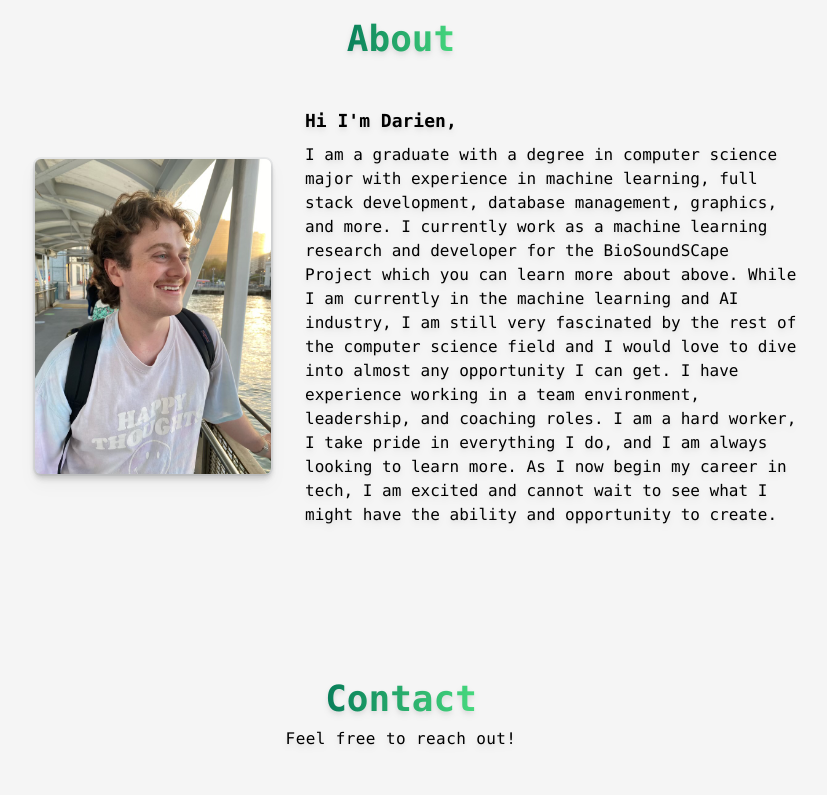
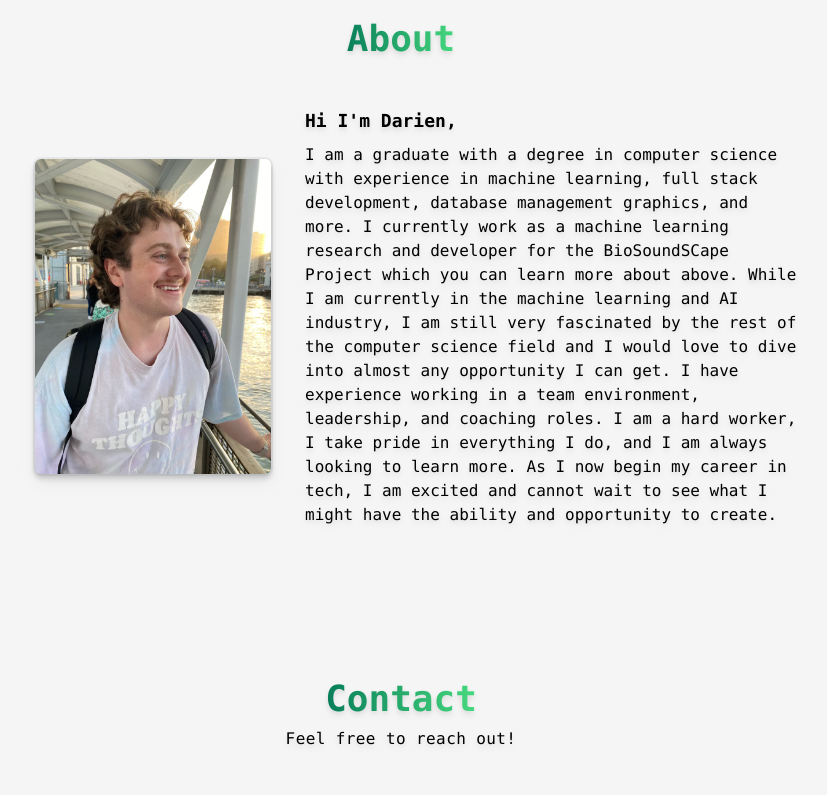
Before and after one commit to darienlabbe/darienlabbe.github.io, a React (Create React App) app: page / in a window 1280 px wide. Shown: the part 3480-4275 px from the top of the page, without its empty margins (239-1066 px from the left). Built offline with nearby package versions, Linux system fonts and the light colour scheme.

Commit message:
Reformatted about section

```diff
--- a/src/pages/Home.js
+++ b/src/pages/Home.js
@@ -161,12 +161,12 @@ function Home() {
                     <AboutImages src='about.jpg'/>
                     <div className='grid grid-col-1'>
                         <h1 className='font-semibold text-lg max-md:pt-10'>Hi I'm Darien,</h1>
-                        <p className='pt-2'>I am a graduate with a degree in computer science major with experience in machine learning, full stack development, database
-                            management, graphics, and more. I currently work as a machine learning research and developer for the BioSoundSCape Project which you can learn
-                            more about above. While I am currently in the machine learning and AI industry, I am still very fascinated by the rest of the computer science
-                            field and I would love to dive into almost any opportunity I can get. I have experience working in a team environment, leadership, and coaching
-                            roles. I am a hard worker, I take pride in everything I do, and I am always looking to learn more. As I now begin my career in tech, I am excited
-                            and cannot wait to see what I might have the ability and opportunity to create.</p>
+                        <p className='pt-2'>I am a graduate with a degree in computer science with experience in machine learning, full stack development, database management
+                            graphics, and more. I currently work as a machine learning research and developer for the BioSoundSCape Project which you can learn more about
+                            above. While I am currently in the machine learning and AI industry, I am still very fascinated by the rest of the computer science field and I
+                            would love to dive into almost any opportunity I can get. I have experience working in a team environment, leadership, and coaching  roles. I am
+                            a hard worker, I take pride in everything I do, and I am always looking to learn more. As I now begin my career in tech, I am excited and cannot
+                            wait to see what I might have the ability and opportunity to create.</p>
                     </div>
                 </div>
             </section>
@@ -193,7 +193,7 @@ function Home() {
             </section>
             <section id='Footer' className='w-full mt-24 text-white bg-footer-color h-60 content-center'>
                 <h1 className='flex justify-center items-center text-4xl py-4 font-bold'>Darien Labbe</h1>
-                <p className='flex justify-center items-center text-xl py-4 text-center max-md:text-sm'>Created by Darien Labbe - Updated 06/05/2024</p>
+                <p className='flex justify-center items-center text-xl py-4 text-center max-md:text-sm'>Created by Darien Labbe - Updated 06/14/2024</p>
             </section>
         </div>
     );
```
